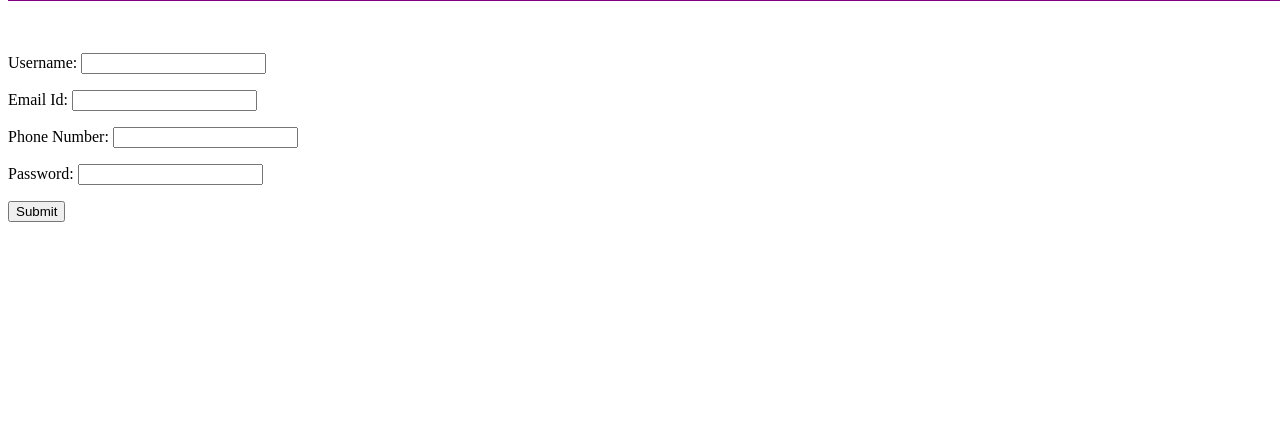
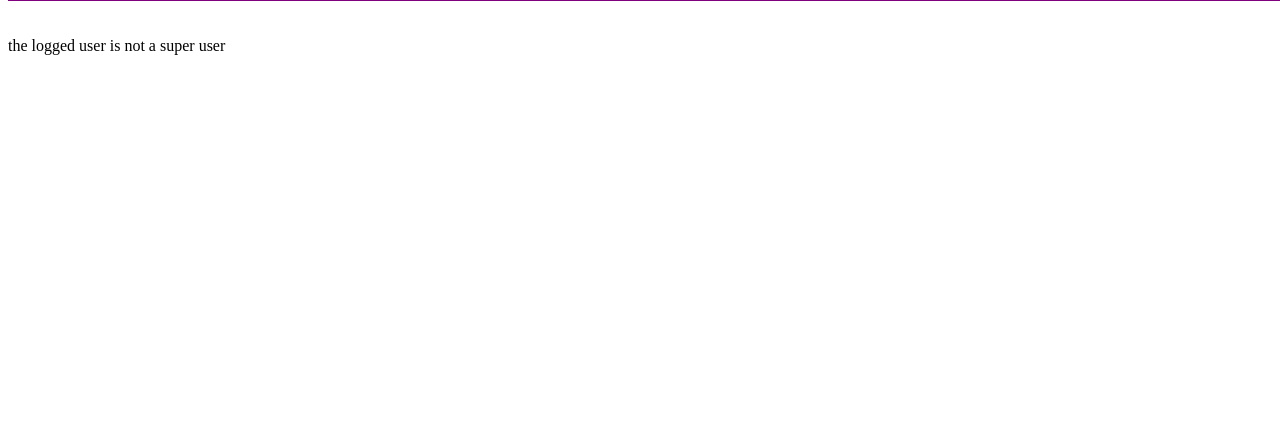
Before and after one commit to yugeshbuchipalle/regression-project, a Django app: page /usercreate/ in a window 1280 px wide. Shown: the part 51-472 px from the top of the page. Run offline with Django 4.2, Linux system fonts and the light colour scheme.

Commit message:
regression IIS project

```diff
--- a/myFirstProject/groceries_app/templates/user_create.html
+++ b/myFirstProject/groceries_app/templates/user_create.html
@@ -4,8 +4,12 @@
 	{% block content %}
 	<form method="post">
 		{% csrf_token %}
-  		{{form.as_p}}
-  	<input type="submit" value="Submit">
+		{% if request.user.is_superuser %}
+		   {{form.as_p}}
+           <button type="submit">Submit data</button>
+		{% else %}
+		  the logged user is not a super user
+		{% endif %}
 	</form>
 	{% endblock %}
 </body>
--- a/myFirstProject/groceries_app/views.py
+++ b/myFirstProject/groceries_app/views.py
@@ -101,7 +101,7 @@ class UserUpdateView(UserPassesTestMixin,UpdateView):
     model = RegisteredUser
     form_class = RegisterForm
     def test_func(self):
-       if self.request.is_active():
+       if self.request.user.is_active:
            return True
        else:
            return False
```
Also changed, not shown: myFirstProject/db.sqlite3, 2 other files.
